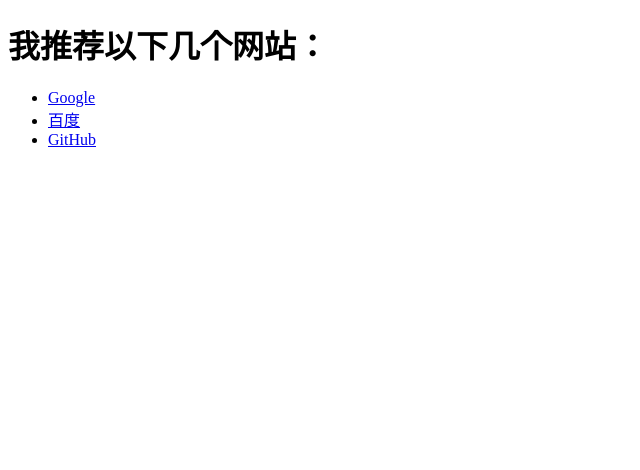
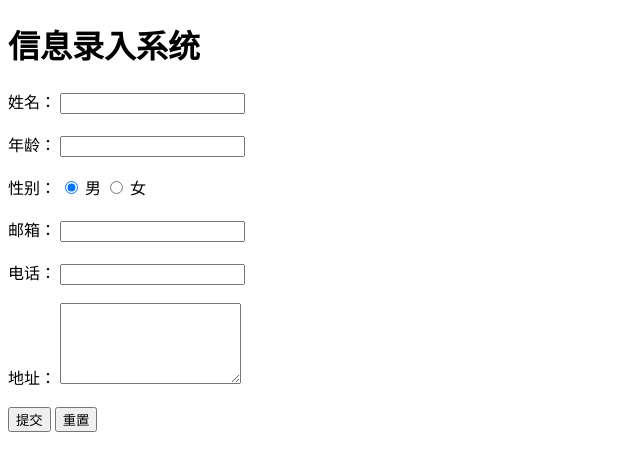
Before and after one commit to Destinytwo/fan.github.io, a plain HTML site: page index.html in a window 1280 px wide. Shown: the whole page, without its empty margins (0-640 px from the left). Drawn offline with Linux system fonts and the light colour scheme.

Commit message:
Update index.html

```diff
--- a/index.html
+++ b/index.html
@@ -1,14 +1,28 @@
 <!DOCTYPE html>
 <html>
-<head>
-	<title>我的推荐网站</title>
-</head>
-<body>
-	<h1>我推荐以下几个网站：</h1>
-	<ul>
-		<li><a href="https://www.google.com/">Google</a></li>
-		<li><a href="https://www.baidu.com/">百度</a></li>
-		<li><a href="https://www.github.com/">GitHub</a></li>
-	</ul>
-</body>
+  <head>
+    <title>信息录入系统</title>
+  </head>
+  <body>
+    <h1>信息录入系统</h1>
+    <form>
+      <label for="name">姓名：</label>
+      <input type="text" id="name" name="name" required><br><br>
+      <label for="age">年龄：</label>
+      <input type="number" id="age" name="age" required><br><br>
+      <label for="gender">性别：</label>
+      <input type="radio" id="male" name="gender" value="male" checked>
+      <label for="male">男</label>
+      <input type="radio" id="female" name="gender" value="female">
+      <label for="female">女</label><br><br>
+      <label for="email">邮箱：</label>
+      <input type="email" id="email" name="email" required><br><br>
+      <label for="phone">电话：</label>
+      <input type="tel" id="phone" name="phone" pattern="[0-9]{11}" required><br><br>
+      <label for="address">地址：</label>
+      <textarea id="address" name="address" rows="5" required></textarea><br><br>
+      <input type="submit" value="提交">
+      <input type="reset" value="重置">
+    </form>
+  </body>
 </html>
```
